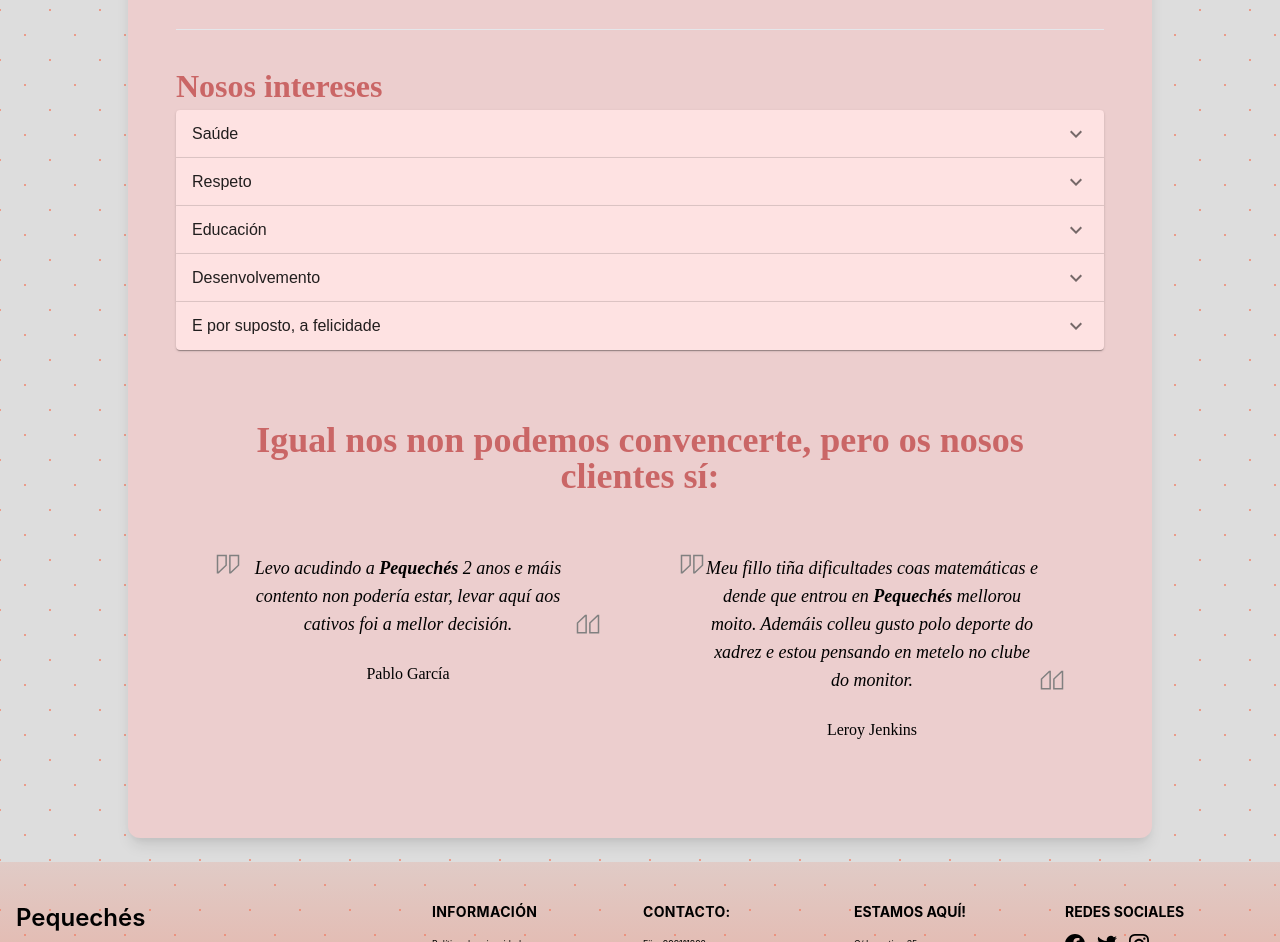
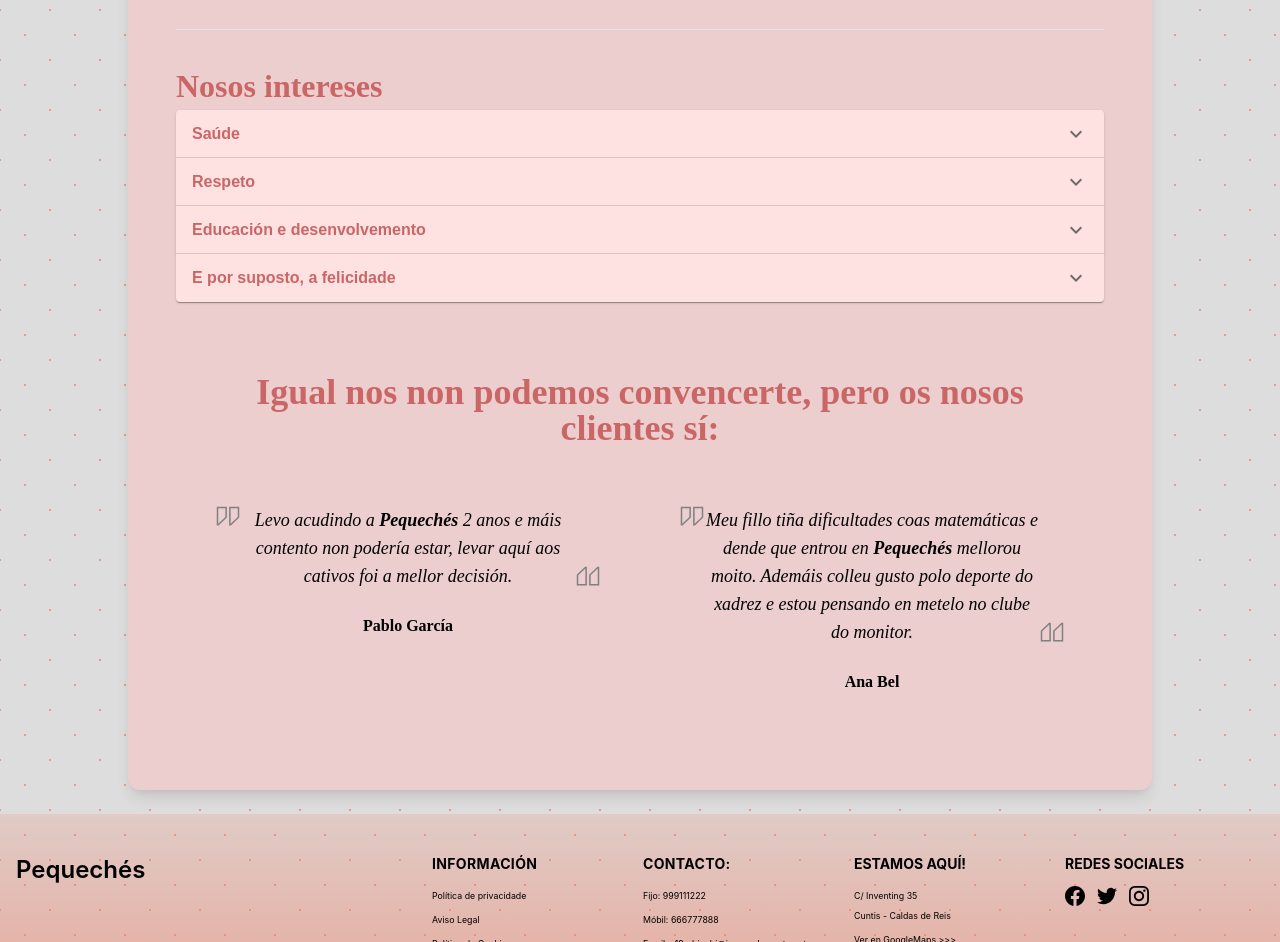
Before and after one commit to AlfaBeta95/pequeches, a Next.js app: page /sobre-nos in a window 1280 px wide. Shown: the part 1240-2182 px from the top of the page. Built offline with nearby package versions, Linux system fonts and the light colour scheme.

Commit message:
Added About content

```diff
--- a/components/AboutAccordion/index.js
+++ b/components/AboutAccordion/index.js
@@ -6,6 +6,8 @@
 import ExpandMoreIcon from '@mui/icons-material/ExpandMore';
 
 export default function AboutAccordion() {
+  const h1_color ='#ca6666';
+  const content_color ='#ca7777';
   return (
     <div>
       <Accordion className="bg-red-100">
@@ -14,12 +16,11 @@
           aria-controls="panel1a-content"
           id="panel1a-header"
         >
-          <Typography>Saúde</Typography>
+          <Typography color={h1_color}><strong>Saúde</strong></Typography>
         </AccordionSummary>
         <AccordionDetails>
-          <Typography>
-            Lorem ipsum dolor sit amet, consectetur adipiscing elit. Suspendisse
-            malesuada lacus ex, sit amet blandit leo lobortis eget.
+          <Typography color={content_color}>
+            Ante todo consideramos que o importante é coidar a saúde. Para elo debemos actuar cómo un equipo e respetar as normas.
           </Typography>
         </AccordionDetails>
       </Accordion>
@@ -29,12 +30,11 @@
           aria-controls="panel2a-content"
           id="panel2a-header"
         >
-          <Typography>Respeto</Typography>
+          <Typography color={h1_color}><strong>Respeto</strong></Typography>
         </AccordionSummary>
         <AccordionDetails>
-          <Typography>
-            Lorem ipsum dolor sit amet, consectetur adipiscing elit. Suspendisse
-            malesuada lacus ex, sit amet blandit leo lobortis eget.
+          <Typography color={content_color}>
+            O respeto mutuo é algo que desexamos todos, por iso fomentamos o uso das boas prácticas a hora de relacionarse cos demáis como por exemplo, respetar cando alguén está falando, dar as gracias, pedir permiso, etc.
           </Typography>
         </AccordionDetails>
       </Accordion>
@@ -44,12 +44,11 @@
           aria-controls="panel3a-content"
           id="panel3a-header"
         >
-          <Typography>Educación</Typography>
+          <Typography color={h1_color}><strong>Educación e desenvolvemento</strong></Typography>
         </AccordionSummary>
         <AccordionDetails>
-          <Typography>
-            Lorem ipsum dolor sit amet, consectetur adipiscing elit. Suspendisse
-            malesuada lacus ex, sit amet blandit leo lobortis eget.
+          <Typography color={content_color}>
+            Tratamos de que os pequechos adquiran coñecementos e se desenvolvan mediante xogos, un dos métodos máis eficaces segundo os estudos.
           </Typography>
         </AccordionDetails>
       </Accordion>
@@ -59,27 +58,11 @@
           aria-controls="panel3a-content"
           id="panel3a-header"
         >
-          <Typography>Desenvolvemento</Typography>
+          <Typography color={h1_color}><strong>E por suposto, a felicidade</strong></Typography>
         </AccordionSummary>
         <AccordionDetails>
-          <Typography>
-            Lorem ipsum dolor sit amet, consectetur adipiscing elit. Suspendisse
-            malesuada lacus ex, sit amet blandit leo lobortis eget.
-          </Typography>
-        </AccordionDetails>
-      </Accordion>
-      <Accordion className="bg-red-100">
-        <AccordionSummary
-          expandIcon={<ExpandMoreIcon />}
-          aria-controls="panel3a-content"
-          id="panel3a-header"
-        >
-          <Typography>E por suposto, a felicidade</Typography>
-        </AccordionSummary>
-        <AccordionDetails>
-          <Typography>
-            Lorem ipsum dolor sit amet, consectetur adipiscing elit. Suspendisse
-            malesuada lacus ex, sit amet blandit leo lobortis eget.
+          <Typography color={content_color}>
+            Pero o verdadeiro obxetivo de todo isto é que o cativo e as súas familias gañen en felicidade, diso sí que temos permitido que se contaxien ;)
           </Typography>
         </AccordionDetails>
       </Accordion>
--- a/components/ClienteSatisfeitos/index.js
+++ b/components/ClienteSatisfeitos/index.js
@@ -19,7 +19,7 @@
                             </svg>
                         </div>
                         <span className="w-12 h-1 my-2 rounded-lg"></span>
-                        <p>Pablo García</p>
+                        <p><strong>Pablo García</strong></p>
                     </div>
                     <div className="flex flex-col items-center max-w-lg mx-12 lg:mx-0">
                         <div className="relative text-center">
@@ -34,7 +34,7 @@
                             </svg>
                         </div>
                         <span className="w-12 h-1 my-2 rounded-lg"></span>
-                        <p>Leroy Jenkins</p>
+                        <p><strong>Ana Bel</strong></p>
                     </div>
                 </div>
             </section>
--- a/pages/sobre-nos/index.js
+++ b/pages/sobre-nos/index.js
@@ -16,7 +16,7 @@
           <hr />
           <div className="w-full flex flex-col">
             <h1 >Nosos intereses</h1>
-            <AboutAccordion priColor={primaryColor} secColor={secondaryColor} />
+            <AboutAccordion/>
           </div>
           <div className="w-full flex flex-col">
             <ClientesSatisfeitos/>
```
